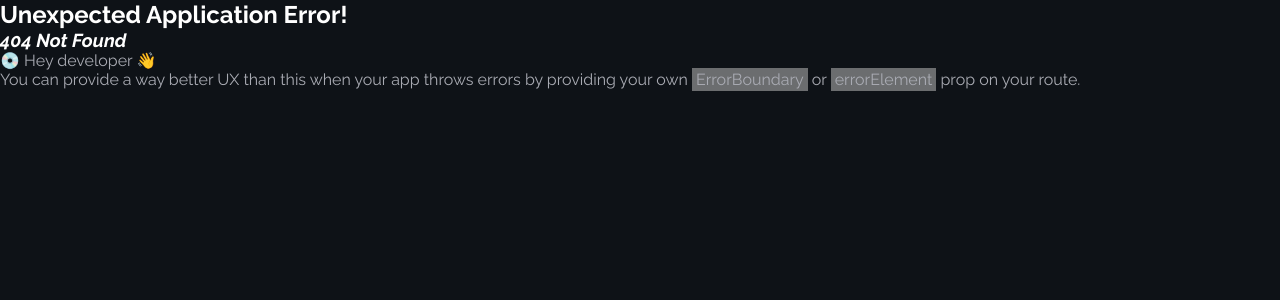
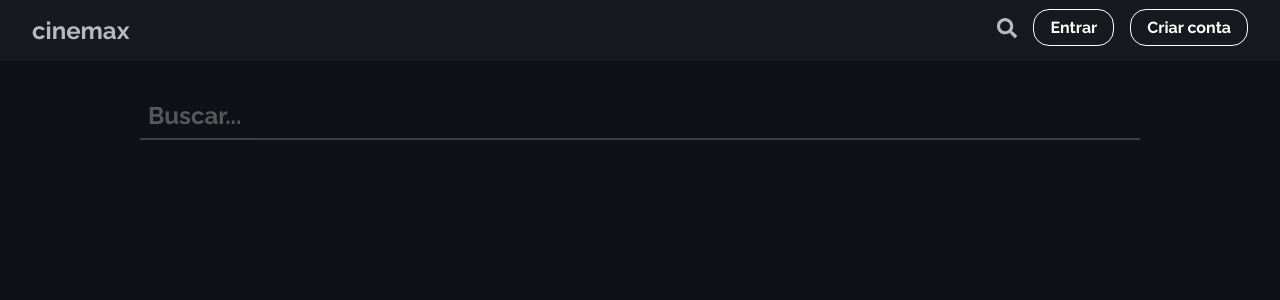
Before and after one commit to SuelytonThiago/cinema-website-front, a React (Vite) app: page /movies in a window 1280 px wide. Before the commit this address had no page. Shown: the top 300 px of the page. Built offline with nearby package versions, Linux system fonts and the light colour scheme.

Commit message:
starting the site's movie search page

```diff
--- a/src/components/Navbar.css
+++ b/src/components/Navbar.css
@@ -28,3 +28,20 @@
     color: #17191f;
     background-color: #fff;
 }
+
+
+
+.searchBtn{
+    border: none;
+    background-color: none;
+    cursor: pointer;
+    font-size: 20px;
+    color: #fff;
+    background-color: transparent;
+    transition: .3s;
+    opacity: .7;
+}
+
+.searchBtn:hover{
+    opacity: 1;
+}
--- a/src/components/Navbar.jsx
+++ b/src/components/Navbar.jsx
@@ -1,8 +1,9 @@
-import React from 'react'
 import { Link } from 'react-router-dom'
 import './Navbar.css';
+import { FaSearch } from 'react-icons/fa';
 
 const Navbar = () => {
+
     return (
         <div>
             <nav className='navbarContainer'>
@@ -10,6 +11,11 @@ const Navbar = () => {
                     <Link to={'/'}>cinemax</Link>
                 </h2>
                 <ul>
+                    <li>
+                        <Link className='searchBtn' to={`/movies`}>
+                            <FaSearch/>
+                        </Link>
+                    </li>
                     <li>
                         <Link to={"/login"} className='btn'>
                             Entrar
--- a/src/components/SessionFilterByDate.jsx
+++ b/src/components/SessionFilterByDate.jsx
@@ -2,6 +2,7 @@ import React from 'react'
 import "./SessionFilterByDay.css"
 import { FaTimes } from 'react-icons/fa';
 import { useState } from 'react';
+
 
 const daysOfWeek = [
     {id: 1, name: "SEG"},
@@ -35,11 +36,13 @@ const SessionFilterByDate = ({getSessionsByDay, getSessions}) => {
                 {day.name}
             </button>
         ))}
-        <button
-        className='btnFilter'
-        onClick={() => goToHome()}>
-            <FaTimes/>
-        </button>
+        {selectedDay &&
+            <button
+            className='btnFilter'
+            onClick={() => goToHome()}>
+                <FaTimes/>
+            </button>
+        }
     </div>
   )
 }
--- a/src/main.jsx
+++ b/src/main.jsx
@@ -7,6 +7,7 @@ import Home from './routes/Home.jsx'
 import Login from './routes/Login.jsx'
 import Register from './routes/Register.jsx'
 import Session from './routes/Session.jsx'
+import SearchPage from './routes/SearchPage.jsx'
 
 import { createBrowserRouter, RouterProvider, Route } from 'react-router-dom';
 
@@ -30,6 +31,10 @@ const router = createBrowserRouter([
         path:"/session/:id",
         element:<Session/>,
       },
+      {
+        path:"/movies",
+        element:<SearchPage/>
+      }
     ]
   }
 ])
--- a/src/routes/Home.jsx
+++ b/src/routes/Home.jsx
@@ -38,8 +38,9 @@ const Home = () => {
 
   return (
     <div className='homeContainer'>
+      <h1>Sessões</h1>
       <SessionFilterByDate getSessionsByDay={getSessionsByDay} getSessions={getSessions}/>
-      <h1>Sessões</h1>
+
       {sessions.length === 0 ? <p>Carregando...</p> :
         sessions.map((session) => (
           <div className="sessionsHome" key={session.id}>
--- /dev/null
+++ b/src/routes/SearchPage.css
@@ -0,0 +1,68 @@
+.inputContainer {
+    display: flex;
+    position: relative;
+}
+
+
+.inputContainer input{
+    border: none;
+    border-bottom: 2px solid #555;
+    margin-bottom: 5rem;
+    background-color: transparent;
+    padding: 8px;
+    padding-right: 30px;
+    width: 100%;
+    font-size: 24px;
+    font-weight: bold;
+    opacity: .7;
+    transition: .3s;
+    color: #ccc;
+}
+
+.inputContainer input:focus {
+    border-bottom: 2px solid #555;
+    background-color: transparent;
+    box-shadow: none;
+    outline: none;
+    opacity: 1;
+}
+
+.inputBtn{
+    border: none;
+    background-color: none;
+    cursor: pointer;
+    font-size: 20px;
+    color: #fff;
+    background-color: transparent;
+    transition: .3s;
+    opacity: .7;
+    position: absolute;
+    right: 10px; /* Ajuste o valor conforme necessário para posicionar o botão corretamente */
+    top: 20%;
+    transform: translateY(-50%);
+    padding: 8px;
+    z-index: 1;  /* Corrige o alinhamento vertical do botão */
+}
+
+.inputBtn:hover{
+    opacity: 1;
+}
+
+.moviesResultContainer {
+    display: flex;
+    flex-wrap: wrap;
+    gap: 4rem;
+}
+
+.movieInfoContainer{
+    max-width: 200px;
+    text-align: center;
+}
+
+.movieImg img {
+    width: 100%;
+}
+
+.movieInfo p{
+    font-size: 13px;
+}
--- /dev/null
+++ b/src/routes/SearchPage.jsx
@@ -0,0 +1,77 @@
+import React, { useEffect } from 'react'
+import axios from 'axios'
+import { useState } from 'react'
+import StarRating from '../components/StarRating';
+import './SearchPage.css'
+import { FaTimes } from 'react-icons/fa'
+import { Link } from 'react-router-dom';
+
+const SearchPage = () => {
+  const [movies, setMovies] = useState([]);
+  const [name, setName] = useState('');
+
+  useEffect(() => {
+    const getMovies = async() => {
+      try{
+        if(name ){
+          const response = await axios.get('http://localhost:8080/api/movies/search' , {
+            params: {
+              name : name
+            }
+          });
+          setMovies(response.data);
+        }
+      }catch(error){
+        console.log(error);
+      }
+    }
+
+    getMovies();
+  }, [name]);
+
+  const cleanName = () =>{
+    setName("");
+    setMovies([]);
+  }
+  return (
+    <div>
+      <div className='inputContainer'>
+        <input type="text"
+        id='search'
+        name='search'
+        placeholder='Buscar...'
+        value = {name}
+        onChange={(e) => setName(e.target.value)}
+        autoComplete='off'/>
+        {
+          name &&
+          <button className='inputBtn' onClick={cleanName}>
+            <FaTimes/>
+          </button>
+        }
+      </div>
+      <div className = 'moviesResultContainer'>
+        {
+          movies.map((movie) => (
+            <div className="movieContainer" key={movie.id}>
+              <div className="movieInfoContainer">
+                <div className="movieImg">
+                  <img src={movie.imageUrl} alt={movie.name} />
+                </div>
+                <div className="movieInfo">
+                  <h2>{movie.name}</h2>
+                  <StarRating rating ={movie.rating}/>
+                  <Link>
+
+                  </Link>
+                </div>
+              </div>
+            </div>
+          ))
+        }
+      </div>
+    </div>
+  )
+}
+
+export default SearchPage
```
